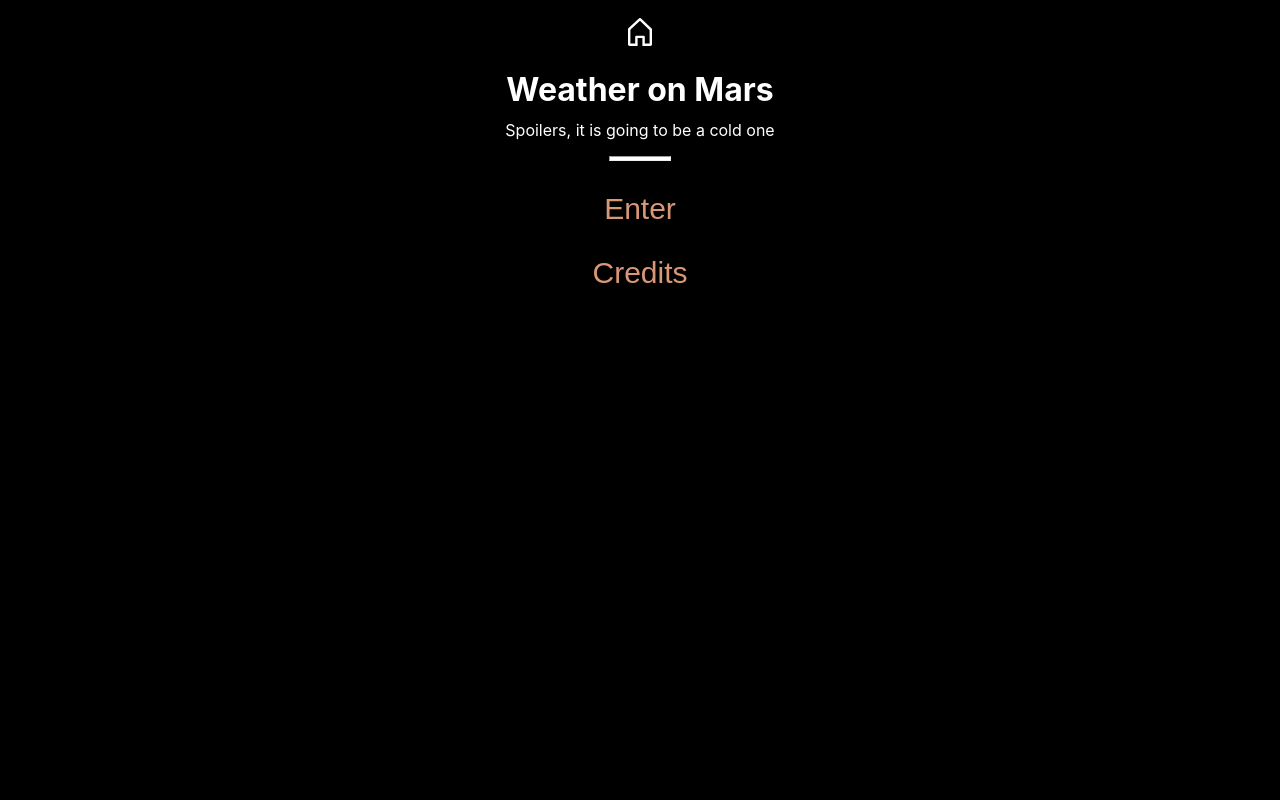
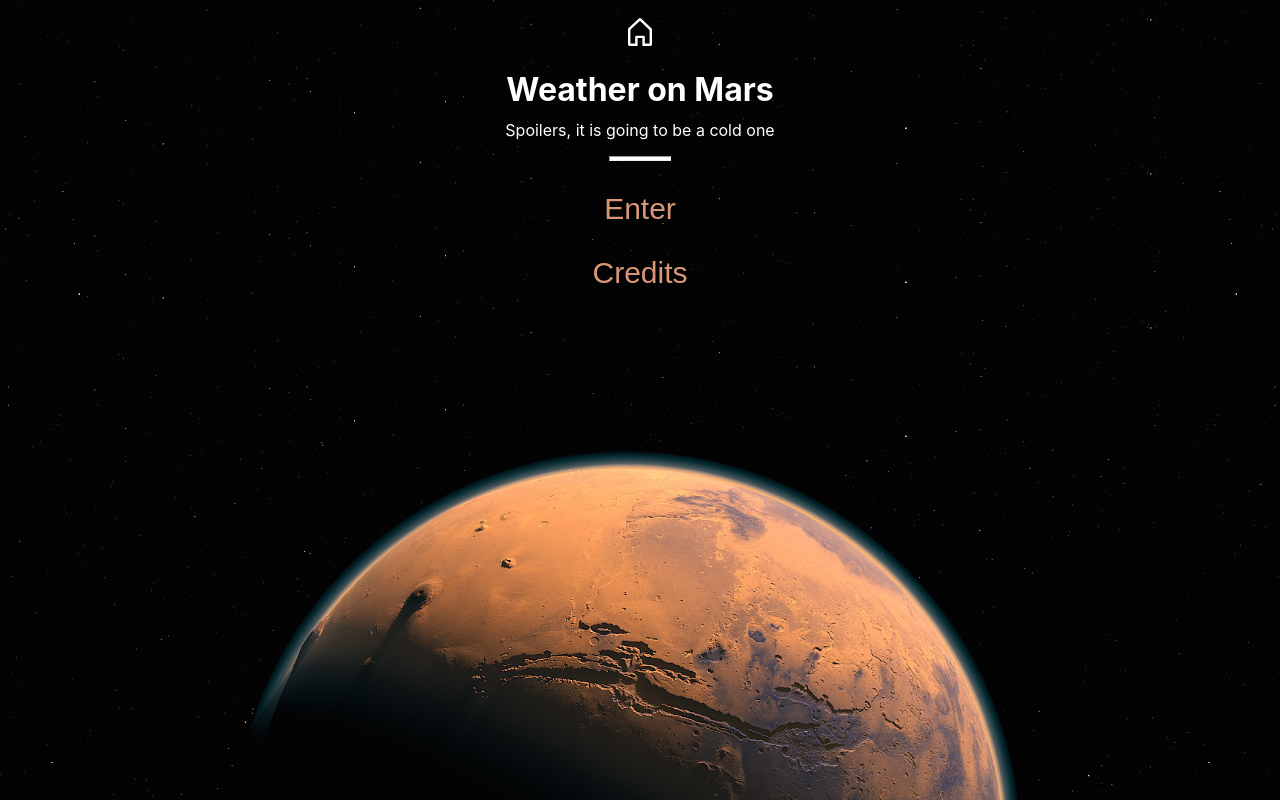
Before and after one commit to J-Hoskin/mars-weather-app, a React (Create React App) app: page / in a window 1280 px wide. Built offline with nearby package versions, Linux system fonts and the light colour scheme.

Commit message:
Add Mars background image to application

```diff
--- a/src/index.css
+++ b/src/index.css
@@ -1,3 +1,7 @@
+html {
+  height: 100%;
+}
+
 body {
   margin: 0;
   font-family: -apple-system, BlinkMacSystemFont, 'Segoe UI', 'Roboto', 'Oxygen',
@@ -6,9 +10,20 @@ body {
   -webkit-font-smoothing: antialiased;
   -moz-osx-font-smoothing: grayscale;
   background-color: black;
+  background-image: url(./images/marsBackground3.png);
+  background-repeat: no-repeat;
+  background-size: cover;
+  background-position:center bottom;
 }
 
 code {
   font-family: source-code-pro, Menlo, Monaco, Consolas, 'Courier New',
     monospace;
 }
+
+@font-face {
+  @font-face {
+    font-family: 'Stellar';
+    src: local('Stellar'), url(./fonts/Stellar-Bold.otf) format('otf');
+  }
+}
```
Also changed, not shown: src/images/marsBackground1.jpg (added), src/images/marsBackground3.png (added).
